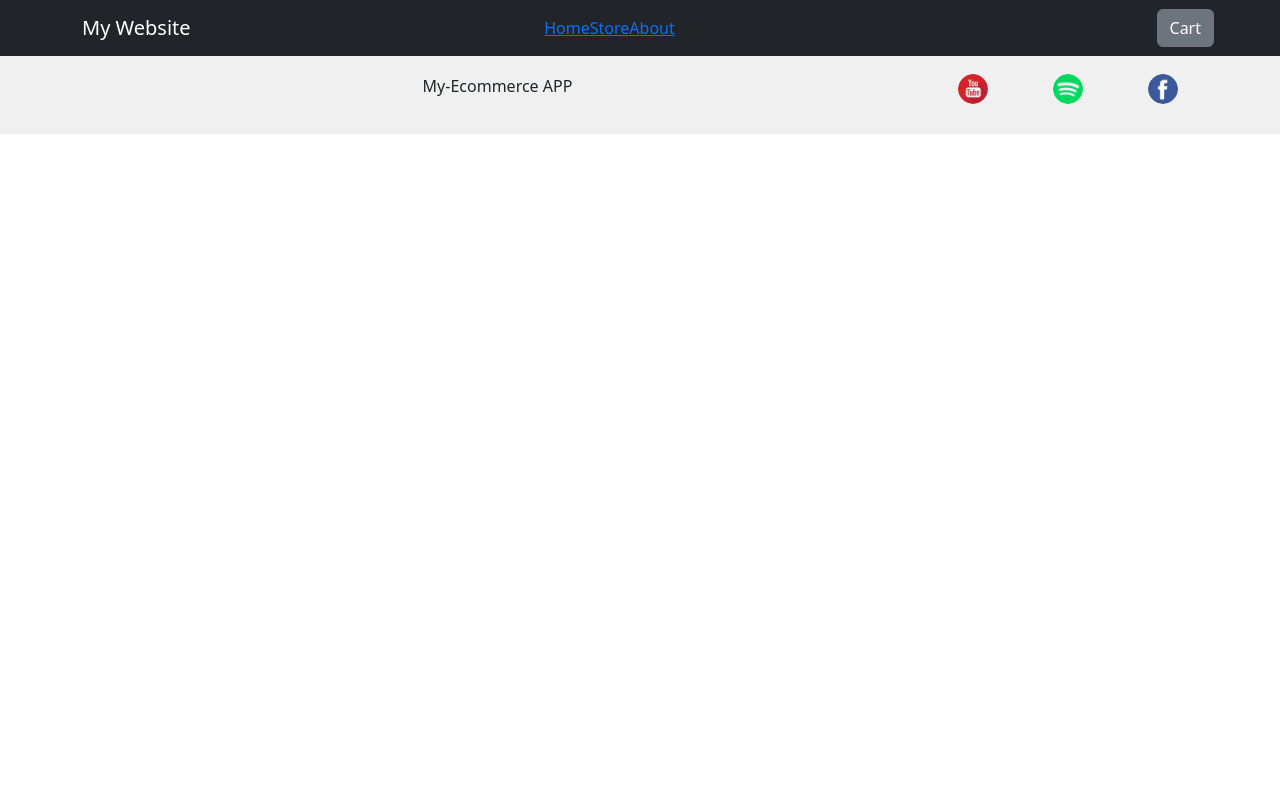
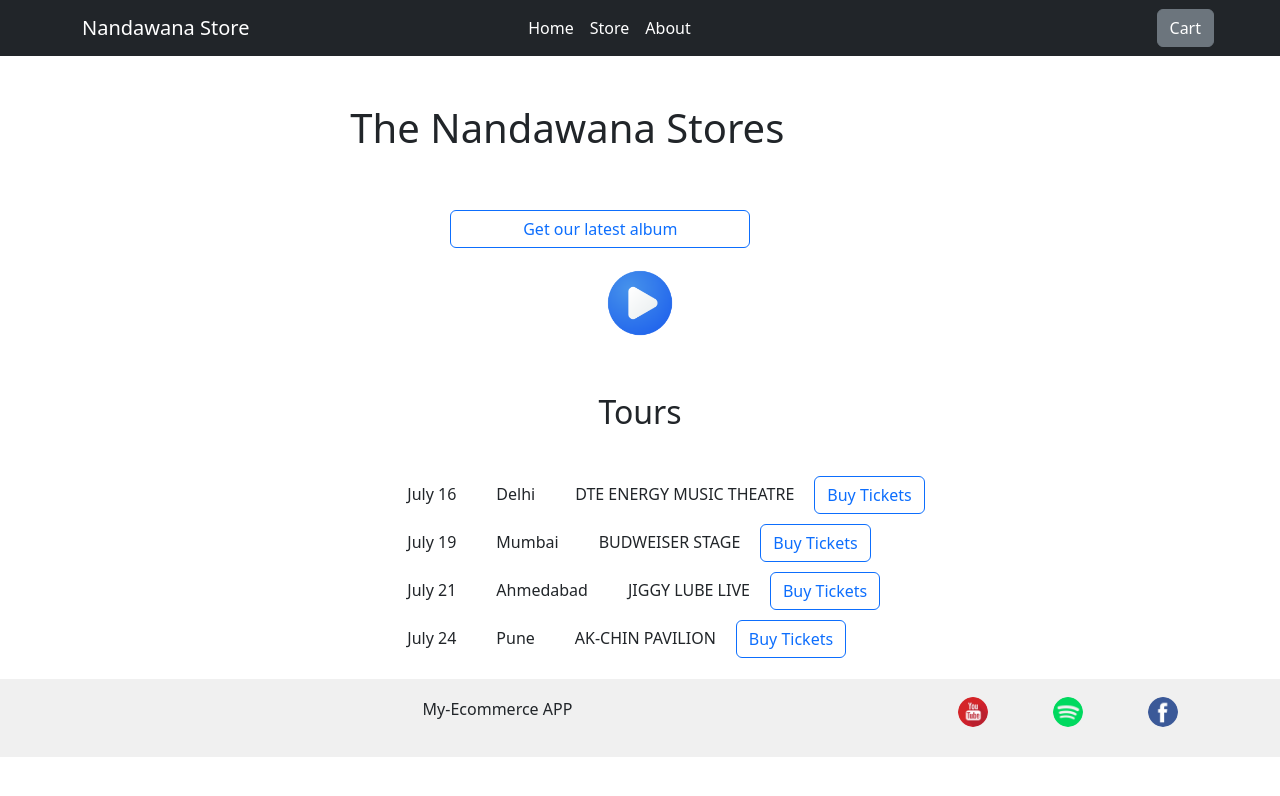
Before and after one commit to Ashish7520/React-E-Commerce-Project, a React (Create React App) app: page /home in a window 1280 px wide. Shown: the top 796 px of the page. Built offline with nearby package versions, Linux system fonts and the light colour scheme.

Commit message:
home page

```diff
--- a/src/App.js
+++ b/src/App.js
@@ -2,13 +2,13 @@ import { createBrowserRouter, RouterProvider } from "react-router-dom";
 import MainRoutes from "./components/Routes/routes";
 import StorePage from "./components/StorePage/StorePage";
 import AboutUs from "./components/AboutPage/AboutUs";
-
+import HomePage from "./components/Home/HomePage";
 const router = createBrowserRouter([
   {
     path: "/",
     element: <MainRoutes />,
     children: [
-      { path: "/home" },
+      { path: "/home", element: <HomePage /> },
       { path: "/store", element: <StorePage /> },
       { path: "/about", element: <AboutUs /> },
     ],
--- /dev/null
+++ b/src/components/Home/HomePage.js
@@ -0,0 +1,55 @@
+import React from "react";
+import { Container, Button, Image } from "react-bootstrap";
+import classes from "./HomePage.module.css";
+
+import PlayImg from "../Assets/play.png";
+
+const toursPlan = [
+  {
+    date: "July 16",
+    location: "Delhi",
+    venue: "DTE ENERGY MUSIC THEATRE",
+  },
+  {
+    date: "July 19",
+    location: "Mumbai",
+    venue: "BUDWEISER STAGE",
+  },
+  {
+    date: "July 21",
+    location: "Ahmedabad",
+    venue: "JIGGY LUBE LIVE",
+  },
+  {
+    date: "July 24",
+    location: "Pune",
+    venue: "AK-CHIN PAVILION",
+  },
+];
+
+const HomePage = () => {
+  return (
+    <>
+      <Container className="d-grid justify-content-center mt-5">
+        <h1>The Nandawana Stores</h1>
+        <Button className={classes.headerBtn} variant="outline-primary">
+          Get our latest album
+        </Button>
+        <Image className={classes.playBtn} src={PlayImg} alt="Play" />
+        <h2>Tours</h2>
+        <ul className={classes.bodyUl}>
+          {toursPlan.map((item) => (
+            <li className={classes.bodyLi} key={item.date}>
+              <span className={classes.liSpan}>{item.date}</span>
+              <span className={classes.liSpan}>{item.location}</span>
+              <span className={classes.liSpan}>{item.venue}</span>
+              <Button variant="outline-primary">Buy Tickets</Button>
+            </li>
+          ))}
+        </ul>
+      </Container>
+    </>
+  );
+};
+
+export default HomePage;
--- /dev/null
+++ b/src/components/Home/HomePage.module.css
@@ -0,0 +1,23 @@
+.headerBtn {
+  width: 300px;
+  margin-left: 100px;
+  margin-top: 50px;
+  margin-bottom: 20px;
+}
+
+.playBtn {
+  margin-bottom: 5px;
+  width: 70px;
+}
+
+.bodyUl {
+  list-style-type: none;
+}
+
+.bodyLi {
+  padding: 5px;
+}
+
+.liSpan {
+  margin: 20px;
+}
--- a/src/components/Navbar/Navbar.js
+++ b/src/components/Navbar/Navbar.js
@@ -9,13 +9,42 @@ const NavbarReact = (props) => {
     <>
       <Navbar bg="dark" expand="lg" variant="dark">
         <Container>
-          <Navbar.Brand className="col-md-3" href="#home">
-            My Website
+          <Navbar.Brand className="col-md-3">
+            <Link
+              style={{ color: "#ffffff", textDecoration: "none" }}
+              to="/home"
+            >
+              Nandawana Store
+            </Link>
           </Navbar.Brand>
           <Nav className="col-md-5 justify-content-center">
-            <Link to="/home">Home</Link>
-            <Link to="/store">Store</Link>
-            <Link to="/about">About</Link>
+            <Nav.Link>
+              {" "}
+              <Link
+                to="/home"
+                style={{ color: "#ffffff", textDecoration: "none" }}
+              >
+                Home
+              </Link>{" "}
+            </Nav.Link>
+            <Nav.Link>
+              {" "}
+              <Link
+                to="/store"
+                style={{ color: "#ffffff", textDecoration: "none" }}
+              >
+                Store
+              </Link>{" "}
+            </Nav.Link>
+            <Nav.Link>
+              {" "}
+              <Link
+                to="/about"
+                style={{ color: "#ffffff", textDecoration: "none" }}
+              >
+                About
+              </Link>{" "}
+            </Nav.Link>
             {/* <Nav.Link Link="/home">Home</Nav.Link>
             <Nav.Link Link="/store">Store</Nav.Link>
             <Nav.Link Link="/about">About</Nav.Link> */}
--- a/src/components/Routes/routes.js
+++ b/src/components/Routes/routes.js
@@ -12,9 +12,9 @@ const MainRoutes = () => {
     <>
       <CartProvider>
         <NavbarReact />
+        <Outlet />
+        <Footer />
       </CartProvider>
-      <Outlet />
-      <Footer />
     </>
   );
 };
```
Also changed, not shown: src/components/Assets/play.png (added).
